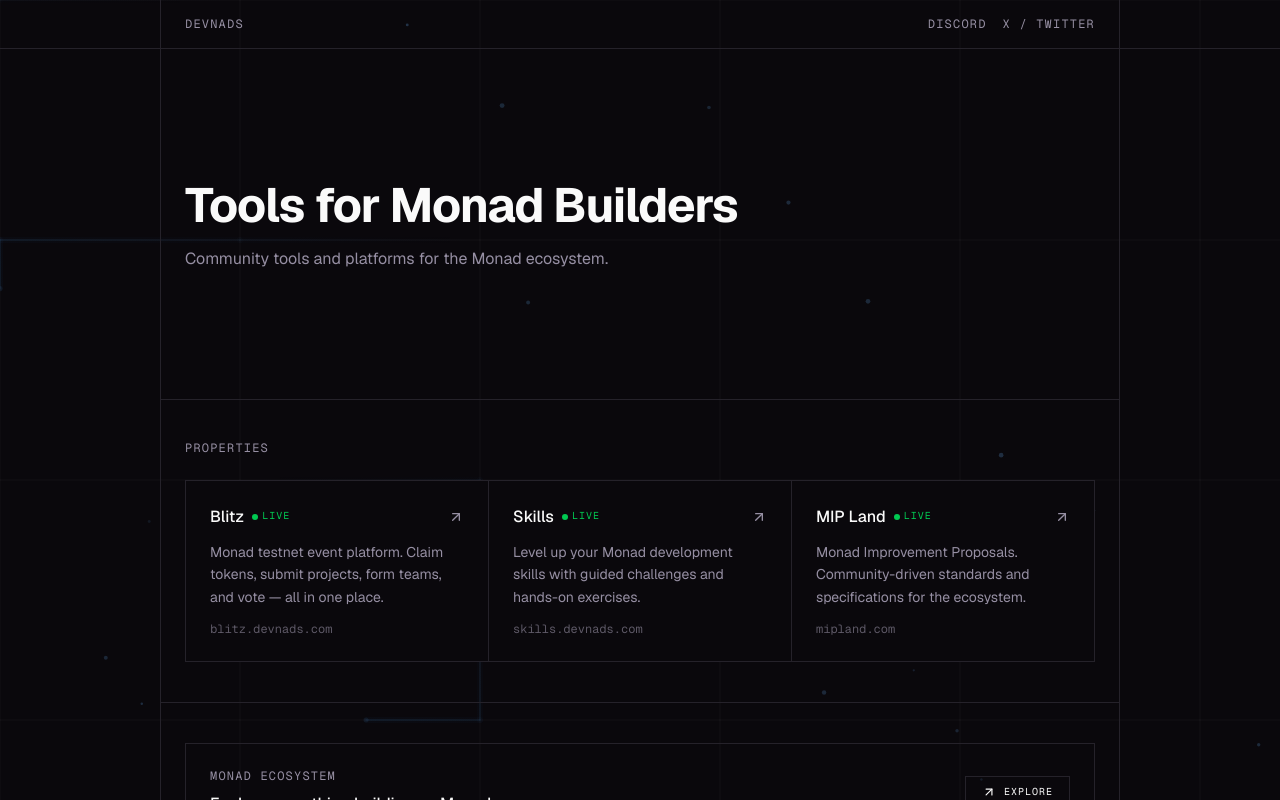
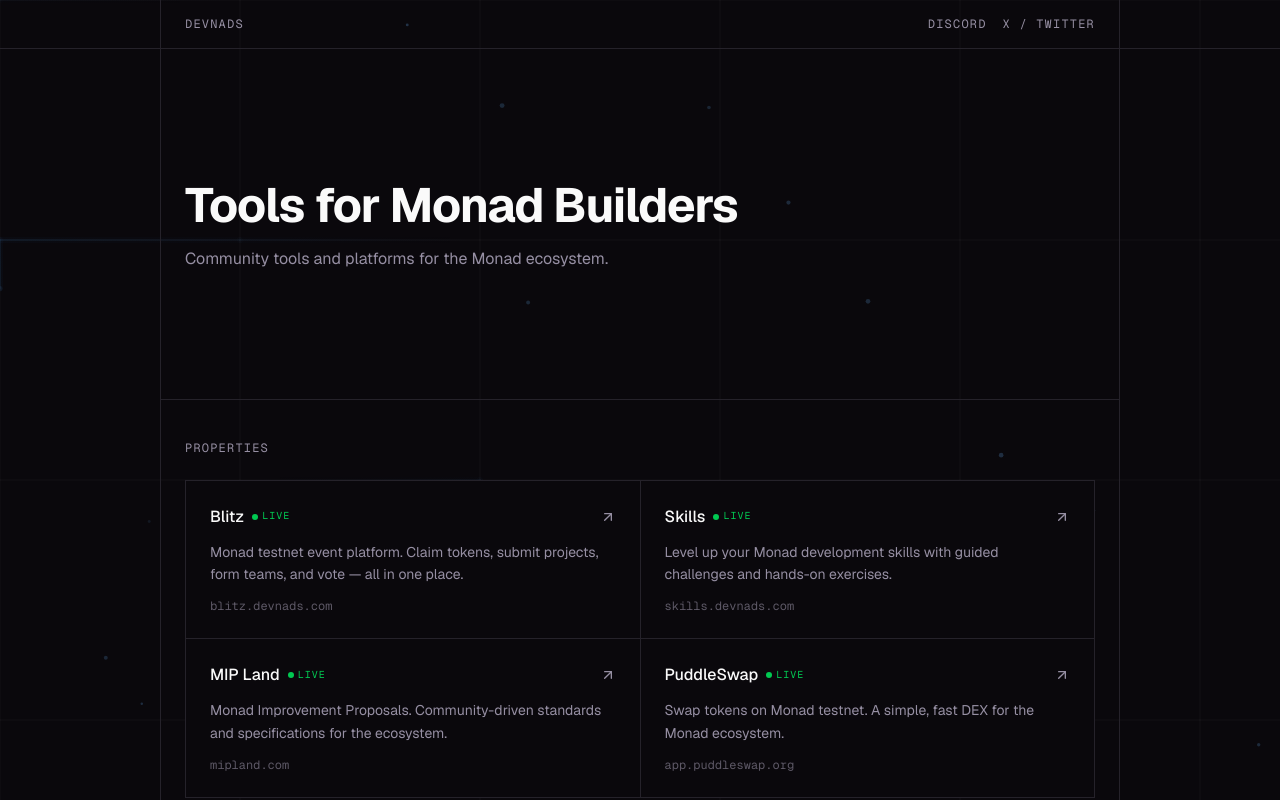
Before and after one commit to portdeveloper/devnads-com, a Next.js app: page / in a window 1280 px wide. Shown: the top 800 px of the page. Built offline with nearby package versions, Linux system fonts and the light colour scheme.

Commit message:
Add PuddleSwap to properties grid

```diff
--- a/src/app/page.tsx
+++ b/src/app/page.tsx
@@ -23,6 +23,13 @@
     url: "https://mipland.com",
     description:
       "Monad Improvement Proposals. Community-driven standards and specifications for the ecosystem.",
+    status: "live" as const,
+  },
+  {
+    name: "PuddleSwap",
+    url: "https://app.puddleswap.org",
+    description:
+      "Swap tokens on Monad testnet. A simple, fast DEX for the Monad ecosystem.",
     status: "live" as const,
   },
 ];
@@ -76,7 +83,7 @@
             <h2 className="font-mono text-xs uppercase tracking-widest text-muted-foreground mb-6">
               Properties
             </h2>
-            <div className="grid grid-cols-1 md:grid-cols-3 gap-px bg-border border border-border">
+            <div className="grid grid-cols-1 md:grid-cols-2 gap-px bg-border border border-border">
               {PROPERTIES.map((prop) => (
                 <a
                   key={prop.name}
```
